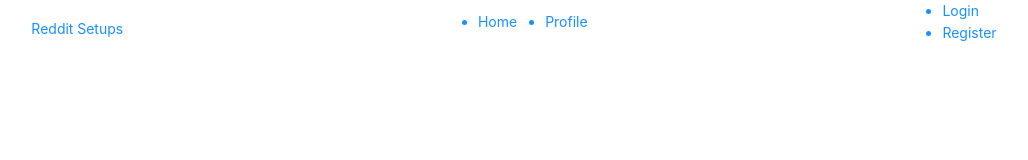
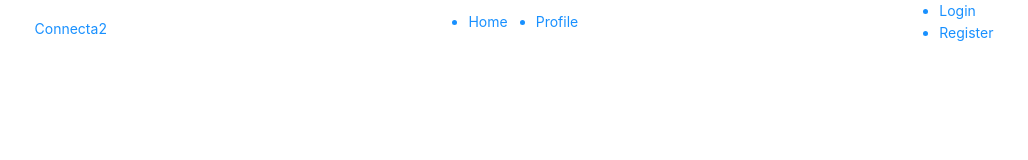
Before and after one commit to GeerDev/Front_Connecta2, a React (Create React App) app: page /main in a window 1280 px wide. Shown: the top 160 px of the page, without its empty margins (126-1154 px from the left). Built offline with nearby package versions, Linux system fonts and the light colour scheme.

Commit message:
Some changes in Header component

```diff
--- a/src/components/UI/Header/Header.jsx
+++ b/src/components/UI/Header/Header.jsx
@@ -20,7 +20,7 @@ const Header = () => {
         <Link to="/main/home">
         <div className='logo'>
             {/* <img src={} alt="Logo Food News"/> */}
-            <span className='logo_text'>Reddit Setups</span>
+            <span className='logo_text'>Connecta2</span>
         </div>
         </Link>
         <ul className = "navlist">
```
